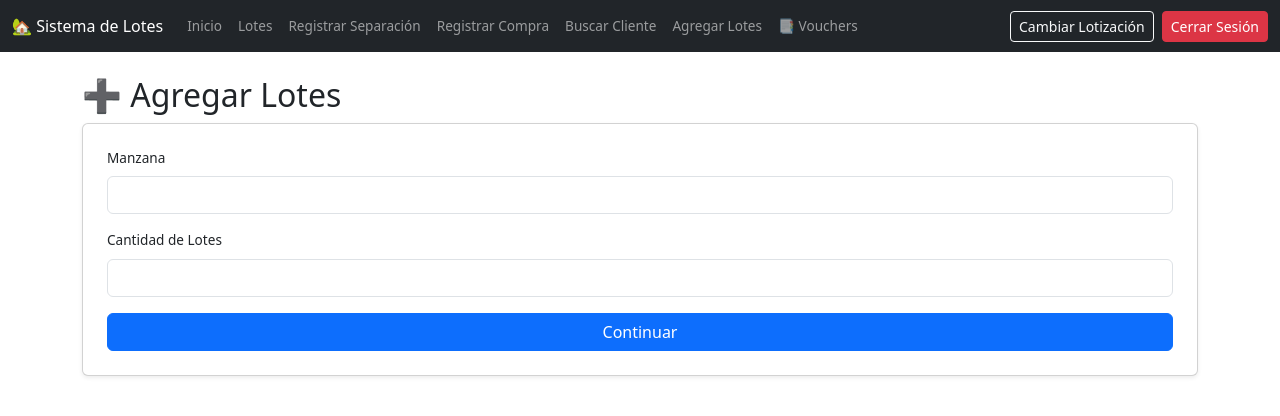
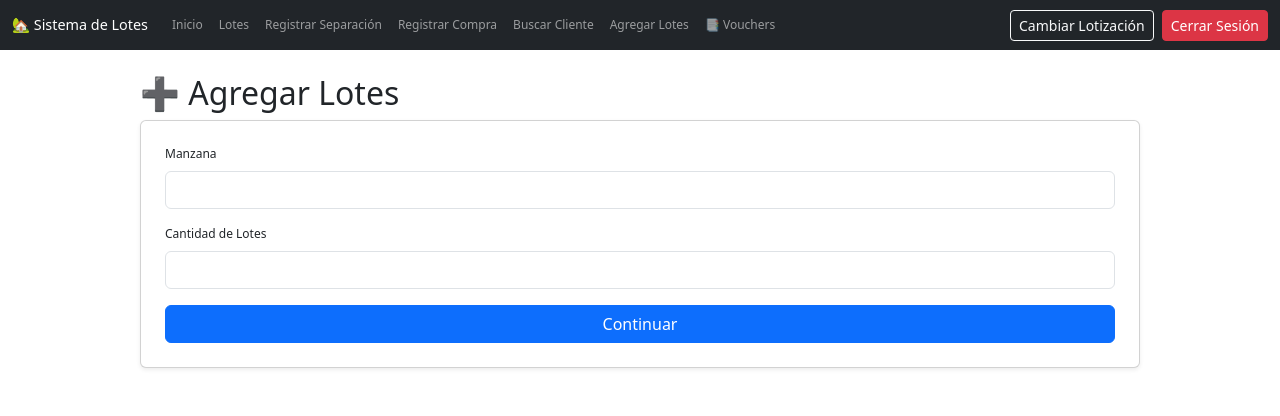
Before and after one commit to beli240392-maker/Hello_world, a Flask app: page /agregar_lotes in a window 1280 px wide. Shown: the top 416 px of the page. Run offline with Flask 3, Linux system fonts and the light colour scheme; the visitor is signed in with stand-in values (Sample User, id 1).

Commit message:
Descripción

```diff
--- a/templates/base.html
+++ b/templates/base.html
@@ -6,15 +6,20 @@
   <link href="https://cdn.jsdelivr.net/npm/bootstrap@5.3.0/dist/css/bootstrap.min.css" rel="stylesheet">
 
   <style>
-    /* 🔹 Reducir tamaño de texto */
+    /* 🔹 Reducir más el tamaño global */
     body {
-      font-size: 0.85rem;
+      font-size: 0.75rem; /* más compacto */
     }
     .navbar-brand {
-      font-size: 1rem;
+      font-size: 0.9rem;
     }
     .nav-link {
-      font-size: 0.85rem;
+      font-size: 0.75rem;
+    }
+    /* 🔹 Limitar ancho del contenido */
+    .container-narrow {
+      max-width: 1000px;
+      margin: auto;
     }
   </style>
 </head>
@@ -64,8 +69,8 @@
   </nav>
   {% endif %}
 
-  <!-- 🔹 Aquí cambiamos container por container-lg -->
-  <div class="container-lg">
+  <!-- 🔹 Usamos container-narrow en lugar de container -->
+  <div class="container-narrow">
     {% with messages = get_flashed_messages(with_categories=true) %}
       {% if messages %}
         {% for category, message in messages %}
```
